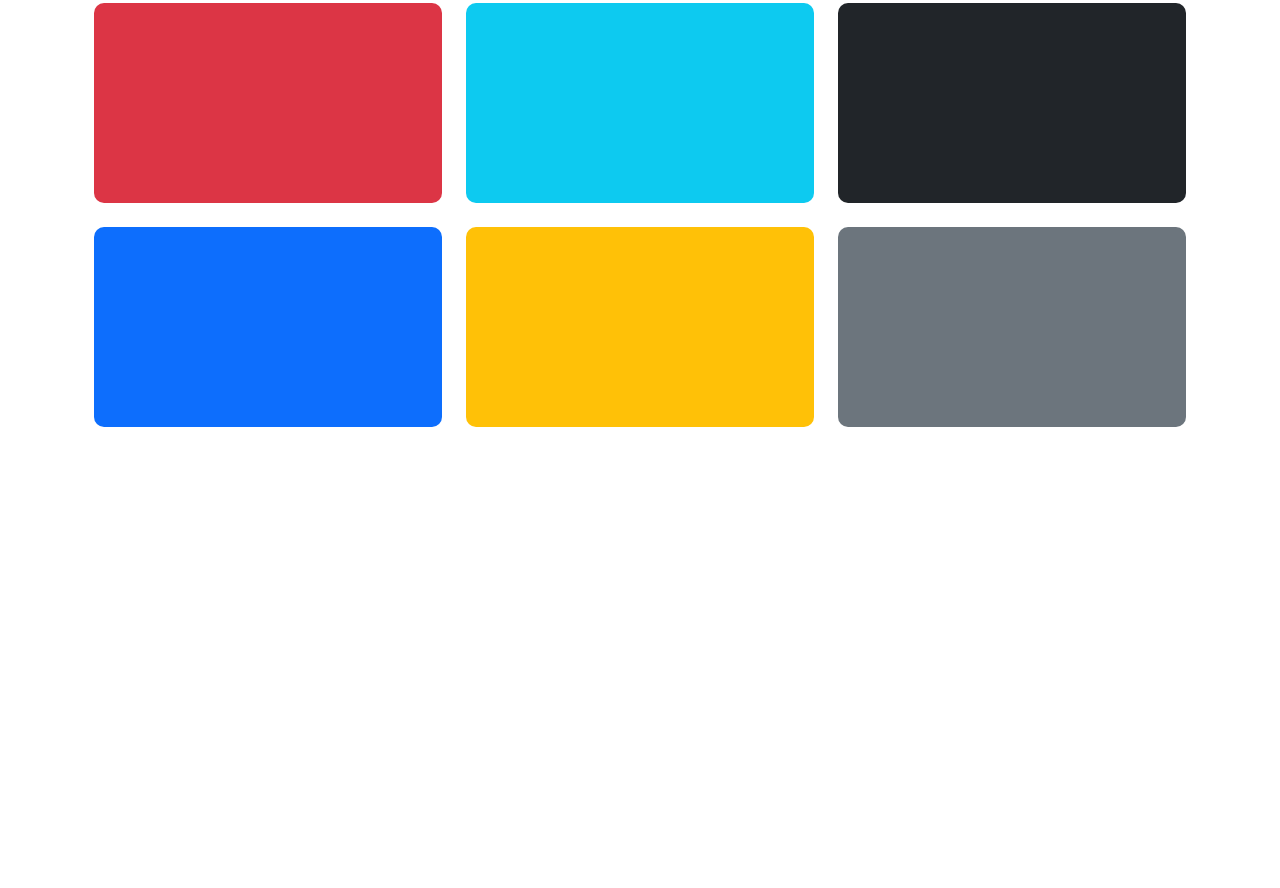
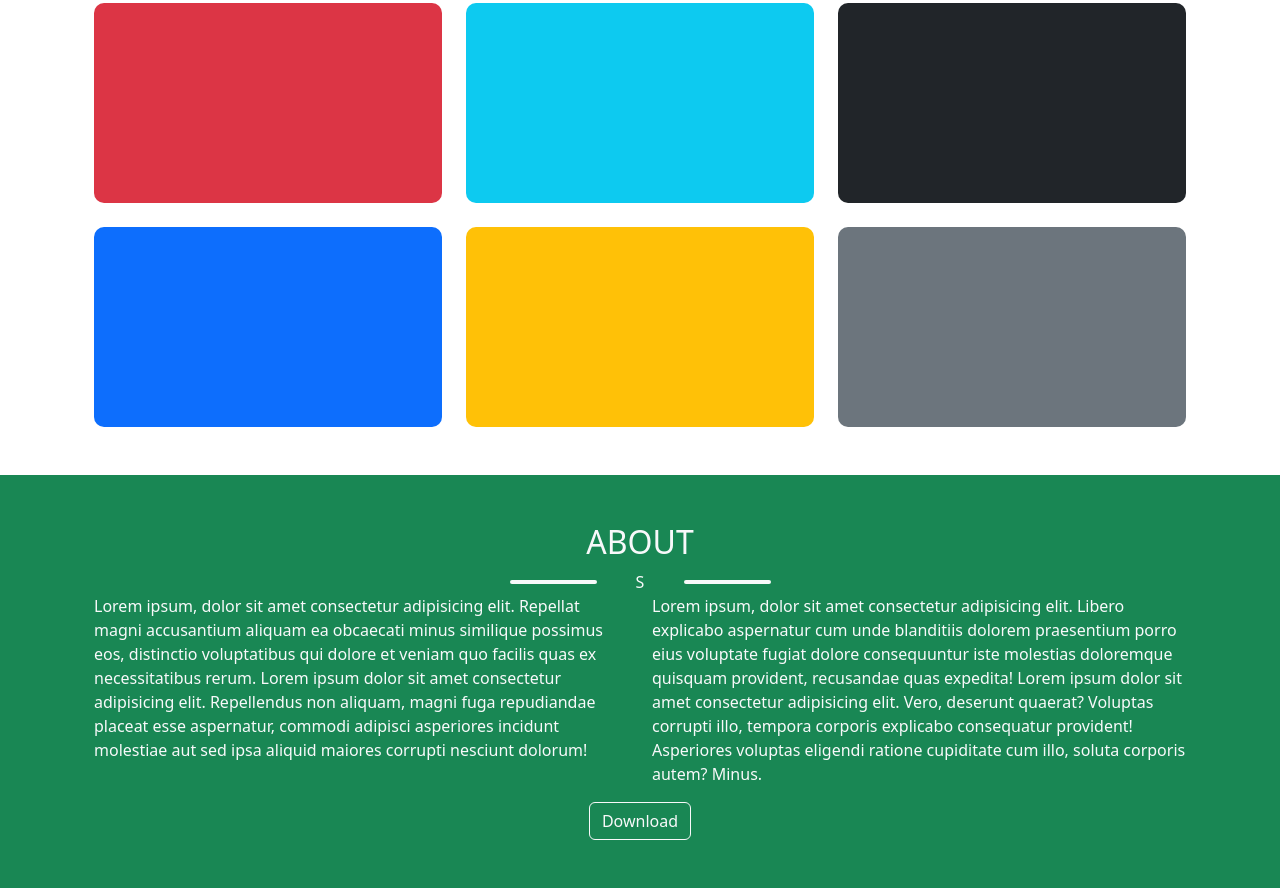
Before and after one commit to MonteDeveloper/html-css-bootstrap-freelancer, a plain HTML site: page index.html in a window 1280 px wide. Shown: the part 601-1489 px from the top of the page. Before the commit the page ends 1028 px from the top, so only its background shows below. Drawn offline with nearby package versions, Linux system fonts and the light colour scheme.

Commit message:
main: about section

```diff
--- a/index.html
+++ b/index.html
@@ -22,7 +22,7 @@
                           <a class="nav-link active text-light" href="#portfolioSection">Portfolio</a>
                         </li>
                         <li class="nav-item">
-                          <a class="nav-link text-light" href="#">About</a>
+                          <a class="nav-link text-light" href="#aboutSection">About</a>
                         </li>
                         <li class="nav-item">
                           <a class="nav-link text-light" href="#">Contact</a>
@@ -36,8 +36,8 @@
     <main>
         <!-- START -->
         <section>
-            <div class="container-fluid">
-                <div class="row justify-content-center bg-success py-5 text-light text-uppercase text-center">
+            <div class="container-fluid bg-success">
+                <div class="row justify-content-center py-5 text-light text-uppercase text-center">
                     <div class="bg-dark my-portfolioImg rounded-circle"></div>
                     <h1>START BOOTSTRAP</h1>
                     <div class="row col-3 align-items-center">
@@ -54,8 +54,8 @@
 
         <!-- PORTFOLIO -->
         <section id="portfolioSection">
-            <div class="container text-dark text-uppercase text-center">
-                <div class="row justify-content-center pt-5">
+            <div class="container text-dark text-uppercase text-center py-5">
+                <div class="row justify-content-center">
                     <h2>portfolio</h2>
                     <div class="row col-3 align-items-center">
                         <div class="col-4 bg-dark pt-1 rounded"></div>
@@ -87,6 +87,34 @@
                 </div>
             </div>
         </section>
+
+        <section id="aboutSection">
+            <div class="container-fluid bg-success py-5">
+                <div class="container text-center text-light">
+                    <div class="row justify-content-center">
+                        <h2 class="text-uppercase">about</h2>
+                        <div class="row col-3 align-items-center">
+                            <div class="col-4 bg-light pt-1 rounded"></div>
+                            <div class="col-4 text-center">S</div>
+                            <div class="col-4 bg-light pt-1 rounded"></div>
+                        </div>
+                        <div class="row text-start">
+                            <div class="col-6">
+                                <p>
+                                    Lorem ipsum, dolor sit amet consectetur adipisicing elit. Repellat magni accusantium aliquam ea obcaecati minus similique possimus eos, distinctio voluptatibus qui dolore et veniam quo facilis quas ex necessitatibus rerum. Lorem ipsum dolor sit amet consectetur adipisicing elit. Repellendus non aliquam, magni fuga repudiandae placeat esse aspernatur, commodi adipisci asperiores incidunt molestiae aut sed ipsa aliquid maiores corrupti nesciunt dolorum!
+                                </p>
+                            </div>
+                            <div class="col-6">
+                                <p>
+                                    Lorem ipsum, dolor sit amet consectetur adipisicing elit. Libero explicabo aspernatur cum unde blanditiis dolorem praesentium porro eius voluptate fugiat dolore consequuntur iste molestias doloremque quisquam provident, recusandae quas expedita! Lorem ipsum dolor sit amet consectetur adipisicing elit. Vero, deserunt quaerat? Voluptas corrupti illo, tempora corporis explicabo consequatur provident! Asperiores voluptas eligendi ratione cupiditate cum illo, soluta corporis autem? Minus.
+                                </p>
+                            </div>
+                        </div>
+                        <button class="w-auto btn btn-outline-light">Download</button>
+                    </div>
+                </div>
+            </div>
+        </section>
     </main>
 
 
```
